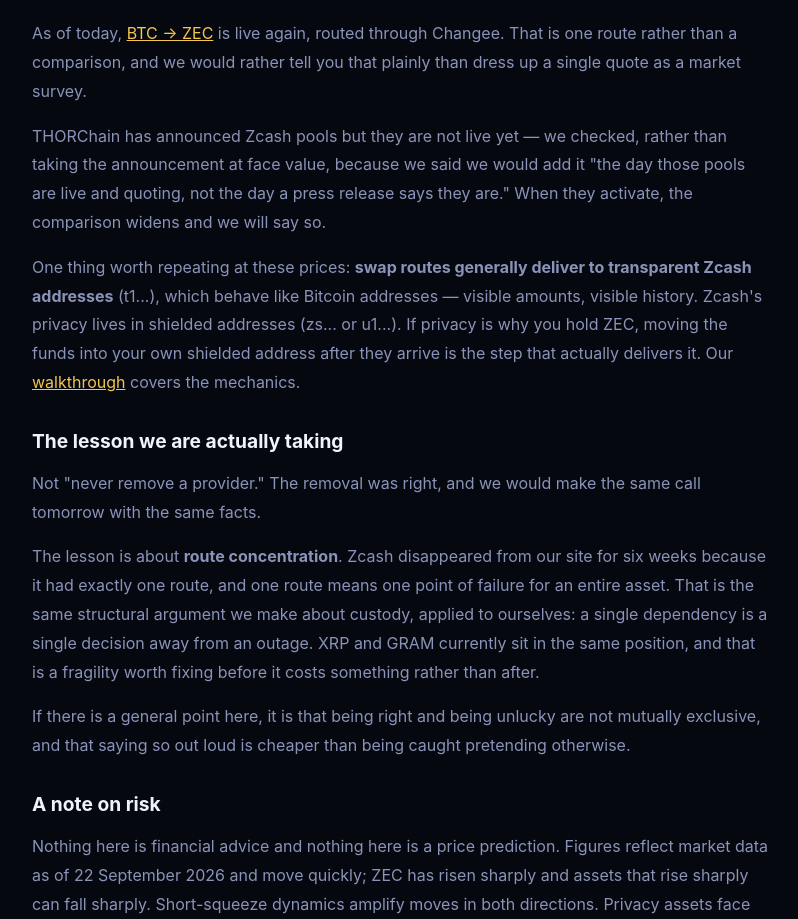
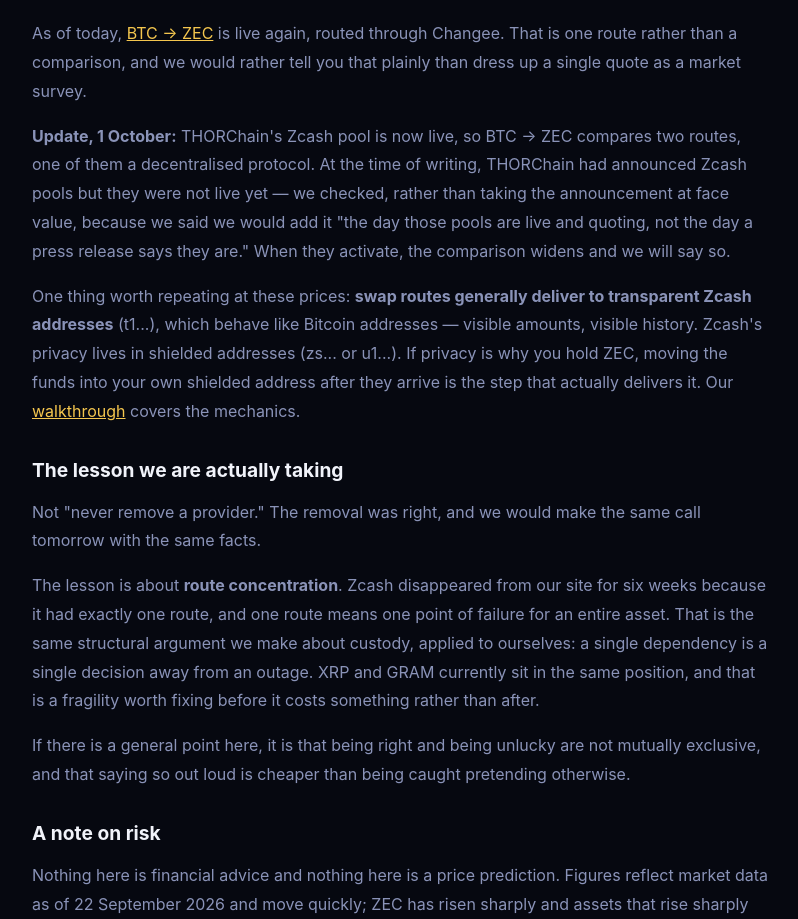
Before and after one commit to Nowfel1/Tokensfund, a Next.js app: page /blog/we-removed-zcash-and-it-4x-2026 in a window 1280 px wide. Shown: the part 1948-2867 px from the top of the page, without its empty margins (238-1036 px from the left). Built offline with nearby package versions, Linux system fonts and the light colour scheme.

Commit message:
Update page.tsx

```diff
--- a/app/blog/we-removed-zcash-and-it-4x-2026/page.tsx
+++ b/app/blog/we-removed-zcash-and-it-4x-2026/page.tsx
@@ -129,7 +129,9 @@
           plainly than dress up a single quote as a market survey.
         </p>
         <p>
-          THORChain has announced Zcash pools but they are not live yet — we checked, rather than
+          <strong>Update, 1 October:</strong> THORChain&apos;s Zcash pool is now live, so BTC → ZEC
+          compares two routes, one of them a decentralised protocol.{" "}
+          At the time of writing, THORChain had announced Zcash pools but they were not live yet — we checked, rather than
           taking the announcement at face value, because we said we would add it &quot;the day those
           pools are live and quoting, not the day a press release says they are.&quot; When they
           activate, the comparison widens and we will say so.
```
